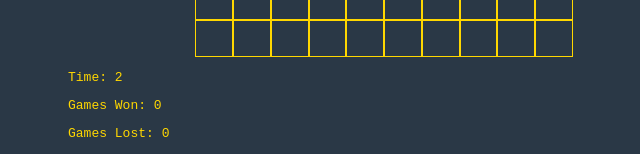
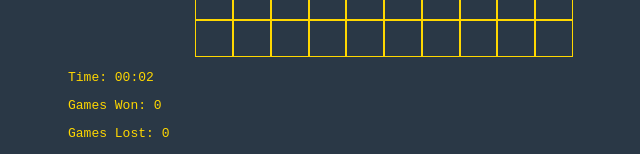
Before and after one commit to dchicchon/minesweeper, a React (Create React App) app: page / in a window 1280 px wide. Both pictures are taken after a click on the button "Start Game". Shown: the part 385-539 px from the top of the page, without its empty margins (256-896 px from the left). Built offline with nearby package versions, Linux system fonts and the light colour scheme.

Commit message:
fix timer and remove custom sizer for minesweeper

```diff
--- a/src/App.js
+++ b/src/App.js
@@ -1,41 +1,20 @@
-import React, { useEffect, useState } from "react";
+import React, { useState } from "react";
 import MainMenu from "./components/MainMenu";
 import Game from "./components/Game";
 
 function AppState(props) {
   const isPlaying = props.inPlay;
   if (isPlaying) {
-    return (
-      <Game
-        inPlay={props.inPlay}
-        setInPlay={props.setInPlay}
-        boardArray={props.boardSize}
-      />
-    );
+    return <Game setInPlay={props.setInPlay} />;
   } else {
-    return (
-      <MainMenu
-        inPlay={props.inPlay}
-        setInPlay={props.setInPlay}
-        boardSize={props.boardSize}
-        setBoardSize={props.setBoardSize}
-      />
-    );
+    return <MainMenu setInPlay={props.setInPlay} />;
   }
 }
 
 const App = () => {
   const [inPlay, setInPlay] = useState(false);
-  const [boardSize, setBoardSize] = useState([10, 10]);
 
-  return (
-    <AppState
-      inPlay={inPlay}
-      setInPlay={setInPlay}
-      boardSize={boardSize}
-      setBoardSize={setBoardSize}
-    />
-  );
+  return <AppState inPlay={inPlay} setInPlay={setInPlay} />;
 };
 
 export default App;
--- a/src/components/Board/index.js
+++ b/src/components/Board/index.js
@@ -14,7 +14,6 @@ const Cell = (props) => {
   // bad
 
   useEffect(() => {
-    console.log("Game over, rerender cell");
     setType(props.type);
     setChecked(false);
     setFlag(false);
@@ -124,8 +123,7 @@ const Cell = (props) => {
 
 const GameOverModal = (props) => {
   function playAgain() {
-    console.log("Play again");
-    props.setGameNum(props.gameNum + 1);
+    props.setGameNum((prevState) => prevState + 1);
     props.setBoard([]);
     props.setGameStatus(0);
   }
@@ -149,16 +147,16 @@ const Board = (props) => {
 
   // Runs anytime the game number changes
   useEffect(() => {
-    console.log("Create starting board");
+    console.log("Create Starting Board");
     createStartingBoard();
   }, [props.gameNum]);
 
   const createStartingBoard = () => {
     let mainBoard = [];
     // This is where we should start doing the random mines cells
-    for (let i = 0; i < props.boardArray[0]; i++) {
+    for (let i = 0; i < 10; i++) {
       let row = [];
-      for (let j = 0; j < props.boardArray[1]; j++) {
+      for (let j = 0; j < 10; j++) {
         const random = Math.random();
         if (random < 0.2) row.push("x");
         else {
@@ -169,18 +167,16 @@ const Board = (props) => {
       }
       mainBoard.push(row);
     }
-    console.log("New board");
-    console.log(mainBoard);
     setBoard(mainBoard);
   };
 
   const endGame = (didWin) => {
     if (didWin) {
-      props.setGamesWon(props.gamesWon + 1);
+      props.setGamesWon((prevState) => prevState + 1);
       props.setGameStatus(2);
     } else {
       props.setGameStatus(1);
-      props.setGamesLost(props.gamesLost + 1);
+      props.setGamesLost((prevState) => prevState + 1);
     }
   };
 
@@ -198,8 +194,6 @@ const Board = (props) => {
   // I think that this is not running once the game ends
   const renderBoard = (board) => {
     let returnBoard = [];
-
-    console.log("Render board");
 
     // Odds 0.1 that its a mine
     // 0.7 that its a number
--- a/src/components/Dashboard/index.js
+++ b/src/components/Dashboard/index.js
@@ -1,36 +1,33 @@
 import React, { useState, useEffect } from "react";
-import { pad } from "lodash";
 import "./dashboard.css";
 
-const Timer = (props) => {
-  // Set to 0 on game restart
-  // useEffect(() => {
-  //   console.log("Game restart");
-  //   setSeconds(0);
-  // }, [props.gameNum]);
-  // function formatTime() {
-  //   return [pad(parseInt(seconds / 60)), pad(seconds % 60)].join(":");
-  // }
-  // return <p>Time: {seconds}</p>;
+const formatTime = (seconds) => {
+  const mins = Math.floor(seconds / 60);
+  const secs = seconds >= 60 ? seconds - mins * 60 : seconds;
+  const time = `${mins < 10 ? "0" + mins : mins}:${
+    secs < 10 ? "0" + secs : secs
+  }`;
+  return time;
 };
 
 const Dashboard = (props) => {
   // Change anytime gameNum changes
-  let [seconds, setSeconds] = useState(0);
+  const [seconds, setSeconds] = useState(0);
 
   useEffect(() => {
-    const timer = setTimeout(() => {
-      setSeconds(seconds + 1);
-    }, 1000);
-    return () => clearTimeout(timer);
-  });
-
-  useEffect(() => {}, [props.gameNum]);
+    let timer = "";
+    if (props.gameStatus === 0) {
+      setSeconds(0);
+      timer = setInterval(() => {
+        setSeconds((prevState) => prevState + 1);
+      }, 1000);
+    }
+    return () => clearInterval(timer);
+  }, [props.gameStatus]);
 
   return (
     <div id="dashboard">
-      {/* <Timer gameNum={props.gameNum} /> */}
-      <p>Time: {seconds}</p>
+      <p>Time: {formatTime(seconds)}</p>
       <p>Games Won: {props.gamesWon}</p>
       <p>Games Lost: {props.gamesLost} </p>
       <p>Tiles Left: 25</p>
--- a/src/components/Game/index.js
+++ b/src/components/Game/index.js
@@ -16,7 +16,6 @@ const Game = (props) => {
       <h1 className="title">Minesweeper</h1>
       <Board
         setInPlay={props.setInPlay}
-        boardArray={props.boardArray}
         gamesWon={gamesWon}
         gamesLost={gamesLost}
         gameNum={gameNum}
@@ -26,7 +25,12 @@ const Game = (props) => {
         setGamesWon={setGamesWon}
         setGamesLost={setGamesLost}
       />
-      <Dashboard gamesWon={gamesWon} gamesLost={gamesLost} gameNum={gameNum} />
+      <Dashboard
+        gameStatus={gameStatus}
+        gamesWon={gamesWon}
+        gamesLost={gamesLost}
+        gameNum={gameNum}
+      />
     </div>
   );
 };
--- a/src/components/MainMenu/index.js
+++ b/src/components/MainMenu/index.js
@@ -1,31 +1,10 @@
-import React, { useState } from "react";
+import React from "react";
 import "./mainmenu.css";
 const MainMenu = (props) => {
-  const changeSize = (index, value) => {
-    let newSize = props.boardSize.slice();
-    newSize[index] = parseInt(value);
-    props.setBoardSize(newSize);
-  };
   return (
     <div id="main-menu">
       <h1>MineSweeper</h1>
       <h3>Set Game Board</h3>
-      <div style={{ float: "left", marginRight: "20px" }}>
-        <label>Width</label>
-        <input
-          onChange={(e) => changeSize(0, e.target.value)}
-          name="width"
-          value={props.boardSize[0]}
-        />
-      </div>
-      <div style={{ float: "left", marginRight: "20px" }}>
-        <label>Height</label>
-        <input
-          name="height"
-          value={props.boardSize[1]}
-          onChange={(e) => changeSize(1, e.target.value)}
-        />
-      </div>
       <button
         className="button"
         onClick={() => {
```
